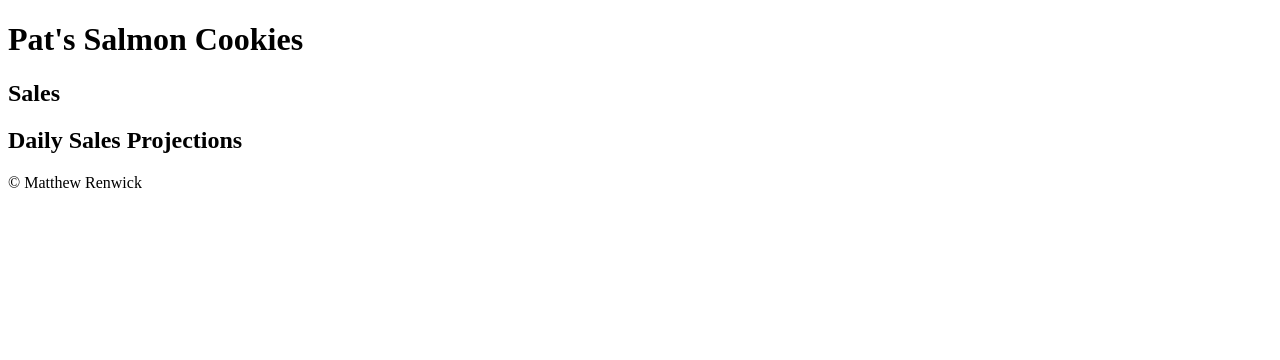
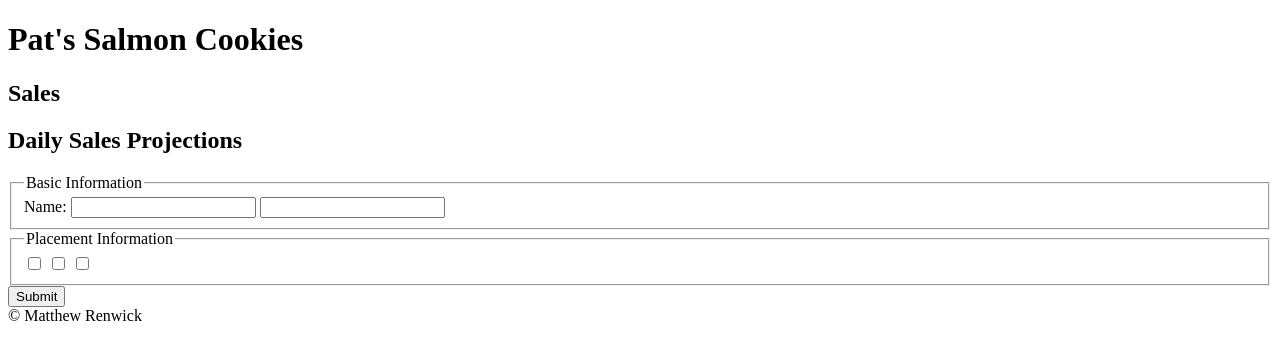
Before and after one commit to renwickm/cookie-stand, a plain HTML site: page index.html in a window 1280 px wide. Drawn offline with Linux system fonts and the light colour scheme.

Commit message:
added some form elements

```diff
--- a/index.html
+++ b/index.html
@@ -13,6 +13,40 @@
     <h2>Daily Sales Projections</h2>
     <table id="store"></table>
 
+
+    <form id="my-form">
+      <fieldset>
+        <legend>Basic Information</legend>
+
+        <label for="cityName">Name:</label>
+        <input id="cityName" type="text" name="cityName">
+
+        <label for="cityName"></label>
+        <input id="cityName" type="text" name="cityName">
+
+        <label</label>
+
+
+      </fieldset>
+
+      <fieldset>
+        <legend>Placement Information</legend>
+
+        <label for=""></label>
+        <input type="checkbox" id="" name="">
+
+        <label for=""></label>
+        <input type="checkbox" id="" name="">
+
+        <label for=""></label>
+        <input type="checkbox" id="" name="">
+
+      </fieldset>
+
+      <button type="submit">Submit</button>
+
+
+    </form>
     <!-- generate this from js: -->
 <!--
 
```
